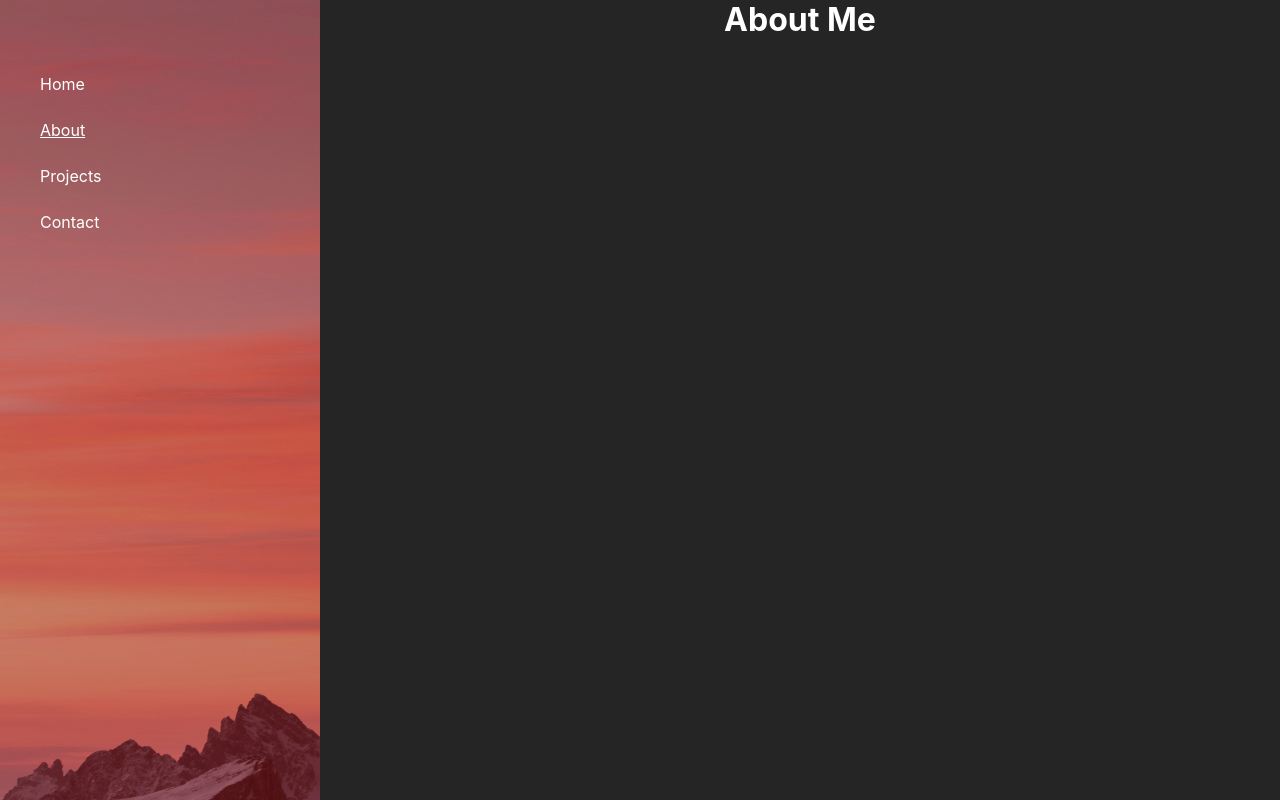
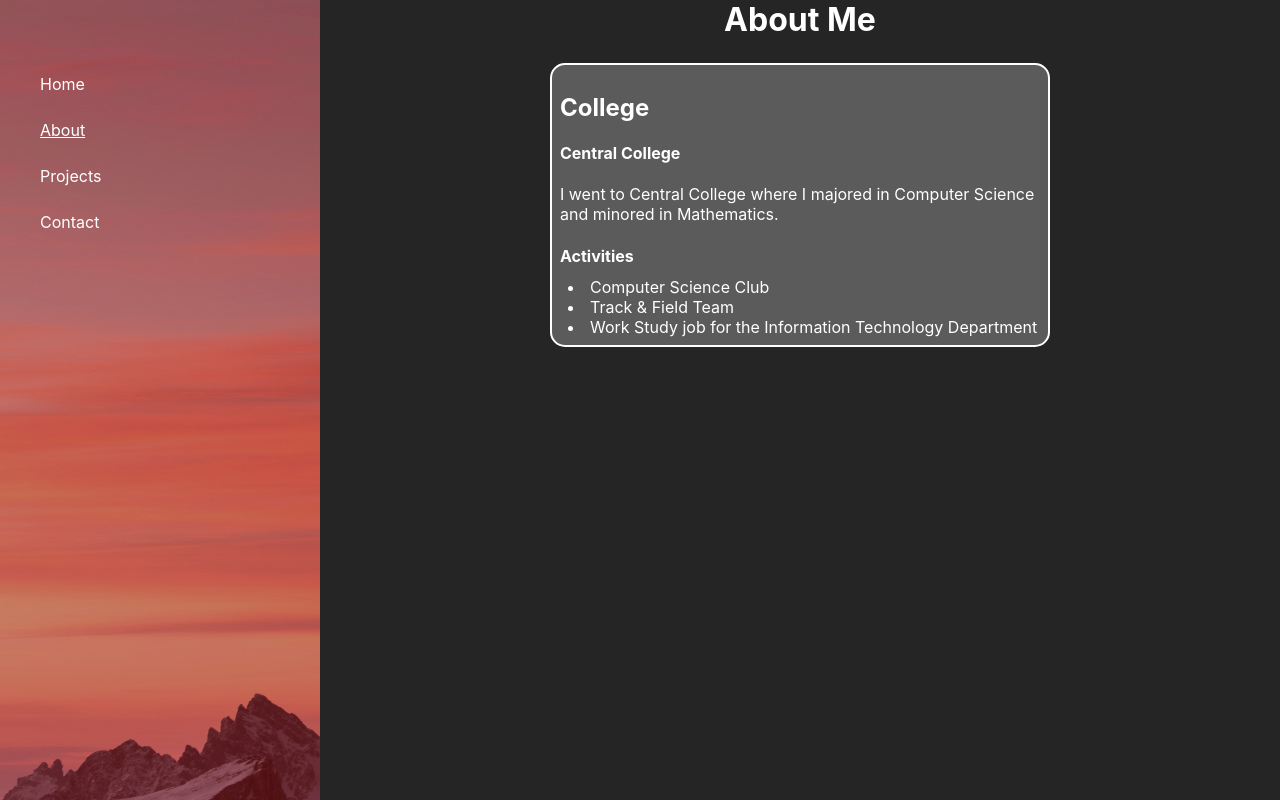
Before and after one commit to daltonehret3/personal-website, a React (Create React App) app: page /about in a window 1280 px wide. Built offline with nearby package versions, Linux system fonts and the light colour scheme.

Commit message:
Added College under 'About Me'

```diff
--- /dev/null
+++ b/src/components/about/College.jsx
@@ -0,0 +1,38 @@
+import React from 'react';
+
+import {BorderedDiv} from "../../styles/divs";
+
+export const College = () => (
+    <div
+        style={
+            {
+                alignItems: 'center',
+                display: 'flex',
+                justifyContent: 'center'
+            }
+        }
+    >
+        <BorderedDiv>
+            <h2>{'College'}</h2>
+            <h4>{'Central College'}</h4>
+            <p data-testid={'college-overview'}>
+                {
+                    'I went to Central College where I majored in Computer Science ' +
+                    'and minored in Mathematics.'
+                }
+            </p>
+            <h4>{'Activities'}</h4>
+            <div
+                data-testid={'college-activities'}
+                style={{
+                    'margin-top': '-10px',
+                    'padding-left': '8px'
+                }}
+            >
+                <li>{'Computer Science Club'}</li>
+                <li>{'Track & Field Team'}</li>
+                <li>{'Work Study job for the Information Technology Department'}</li>
+            </div>
+        </BorderedDiv>
+    </div>
+);
--- a/src/components/projects/PowerliftingApp.jsx
+++ b/src/components/projects/PowerliftingApp.jsx
@@ -1,15 +1,6 @@
 import React from 'react';
-import styled from 'styled-components';
 
-const StyledDiv = styled.div`
-    background-color: #5c5b5b;
-    color: white;
-    margin: 24px;
-    width: 50%;
-    padding: 8px;
-    border: 2px solid white;
-    border-radius: 15px;
-`;
+import {BorderedDiv} from "../../styles/divs";
 
 export const PowerliftingApp = () => (
     <div
@@ -21,17 +12,17 @@ export const PowerliftingApp = () => (
             }
         }
     >
-        <StyledDiv>
+        <BorderedDiv>
             <h2>{'Unnamed Powerlifting App'}</h2>
             <h4>{'Motivation'}</h4>
             <p data-testid={'projectMotivation'}>
                 {
                     'Throughout the years, I have been working on powerlifting and just getting overall stronger. ' +
                     'As I have looked back at how many notebooks I have gone ' +
-                    'throught to keep track of all my workouts, I realized that ' +
+                    'through to keep track of all my workouts, I realized that ' +
                     'I was using way too much paper and wanted to find a solution.'
                 }
             </p>
-        </StyledDiv>
+        </BorderedDiv>
     </div>
 );
--- a/src/pages/About.jsx
+++ b/src/pages/About.jsx
@@ -2,6 +2,7 @@ import React, {useEffect} from 'react';
 
 import {HeaderNoMargin} from "../styles/headers";
 import {StyledDiv} from "../styles/divs";
+import {College} from "../components/about/College";
 
 export const About = () => {
     useEffect(() => {
@@ -11,6 +12,7 @@ export const About = () => {
     return (
         <StyledDiv>
             <HeaderNoMargin>{'About Me'}</HeaderNoMargin>
+            <College />
         </StyledDiv>
     );
 }
--- a/src/styles/divs.js
+++ b/src/styles/divs.js
@@ -1,10 +1,20 @@
 import styled from "styled-components";
 
 export const StyledDiv = styled.div`
+    background-color: #262525;
+    bottom: 0;
+    margin-left: 25%;
     position: absolute;
-    background-color: #262525;
-    margin-left: 25%;
+    top: 0;
     width: 75%;
-    top: 0;
-    bottom: 0;
 `;
+
+export const BorderedDiv = styled.div`
+    background-color: #5c5b5b;
+    border-radius: 15px;
+    border: 2px solid white;
+    color: white;
+    margin: 24px;
+    padding: 8px;
+    width: 50%;
+`;
```
